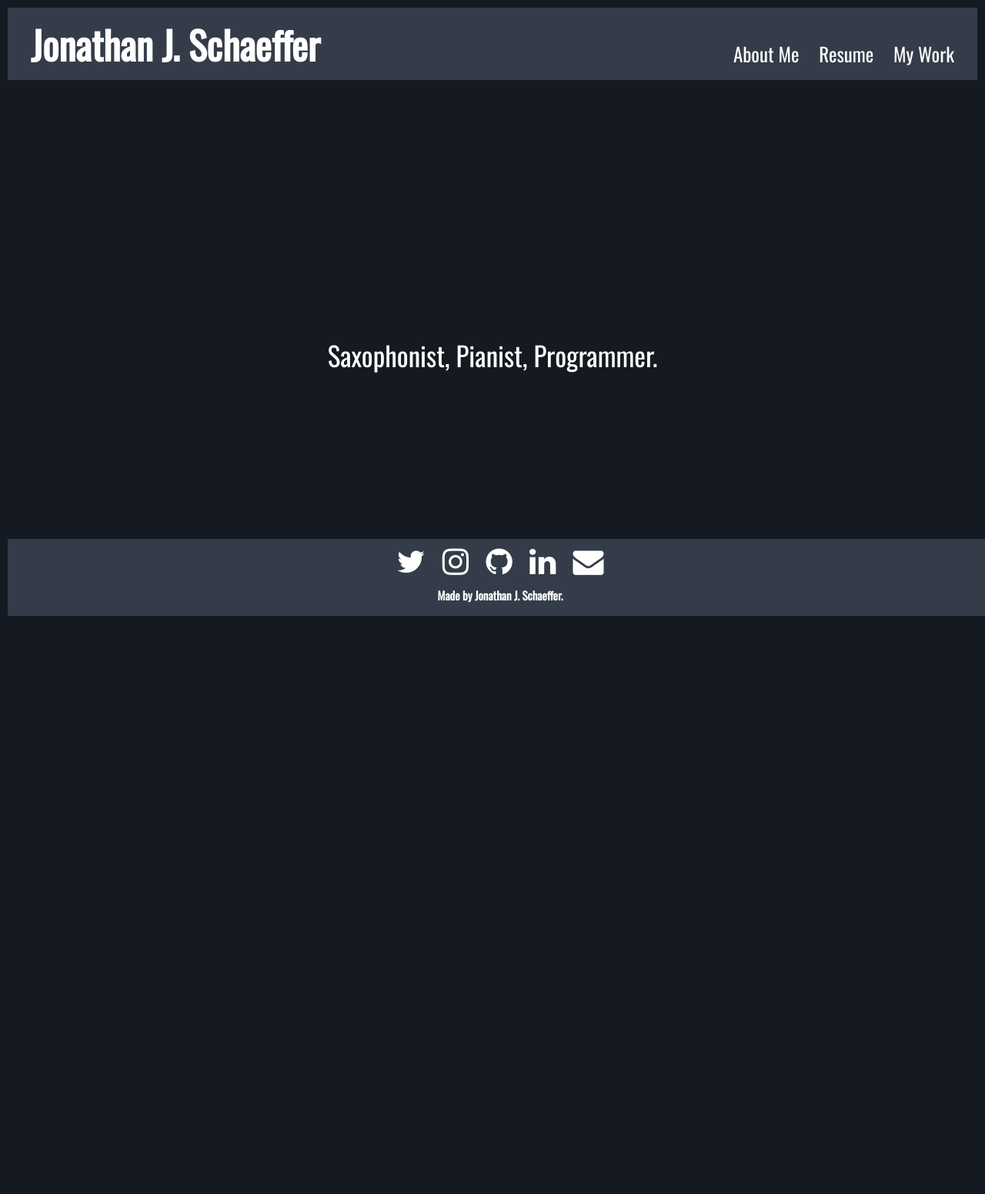
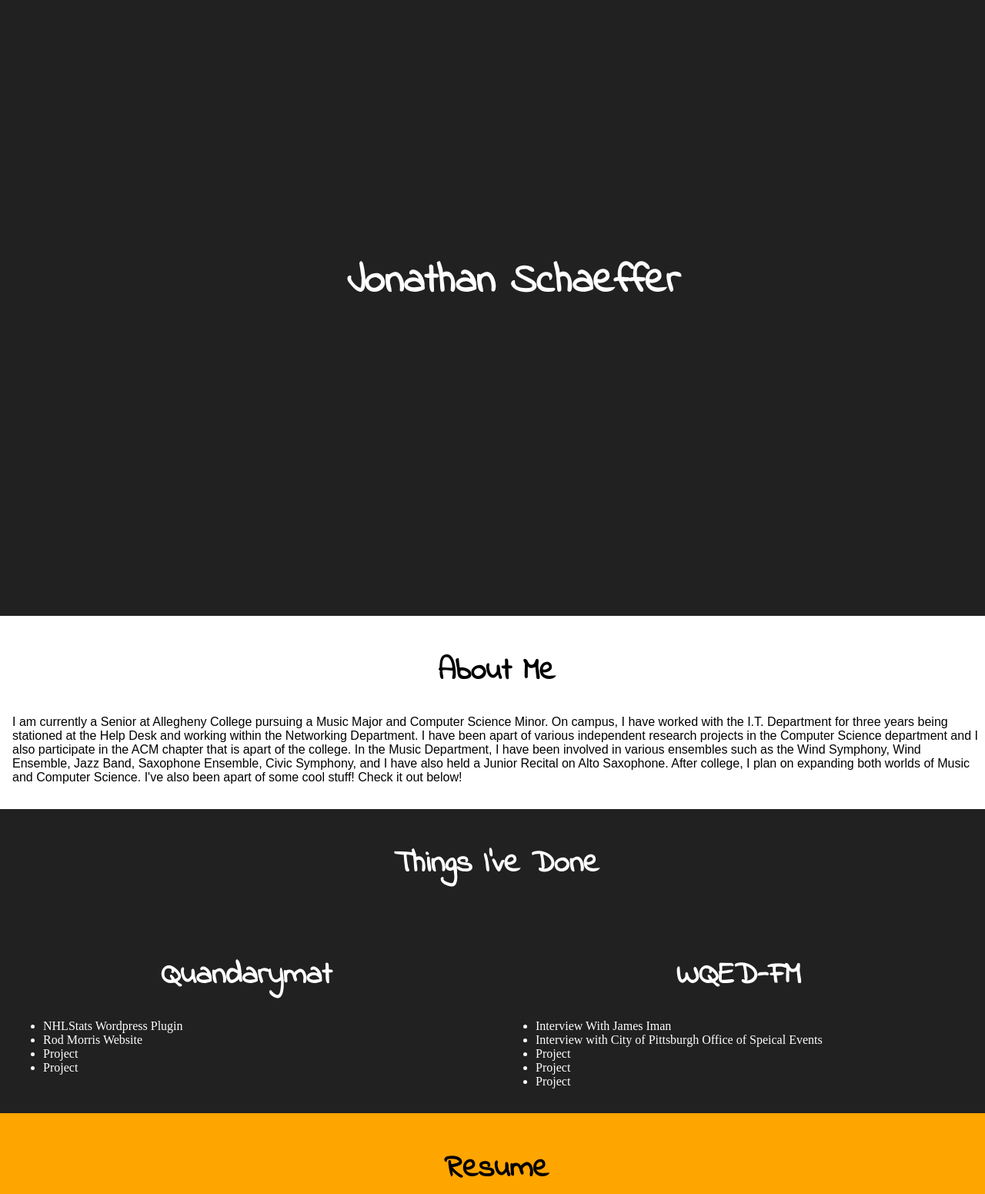
Before and after one commit to JonSchaeffer/JonSchaeffer.github.io, a plain HTML site: page index.html in a window 1280 px wide. Shown: the top 1551 px of the page at 77% size. Before the commit the page ends 910 px from the top, so only its background shows below. Drawn offline with nearby package versions, Linux system fonts and the light colour scheme; a web font is replaced by a local one.

Commit message:
Did lots of things.

```diff
--- a/assets/main.css
+++ b/assets/main.css
@@ -1,161 +1,149 @@
-@import url('https://fonts.googleapis.com/css?family=Oswald');
+/*
+Built using CSS grid.
 
-html, body {
-font-family: Oswald;
+Table of Contents:
+1. CSS Grid configuration
+2. Header alterations
+3. Paragraph alterations
+4. List alternations
+5. A href alternations
+
+*/
+
+/* 1. CSS Grid configuration */
+* {box-sizing: border-box;}
+.wrapper {
+  max-width: 100;
+  margin: 0 auto;
+}
+.wrapper > div {
+  padding: 1em;
+}.wrapper {
+  display: grid;
+  grid-template-columns: repeat(3, 1fr);
+  grid-auto-rows: minmax(auto, auto);
+}
+.header {
+  grid-column: 1/4;
+  grid-row: 1;
+}
+.body {
+  grid-column: 1 / 4;
+  grid-row: 2;
+  height: 100vh;
+  background-color: #212121;
+}
+.aboutMe{
+  grid-column: 1 / 4;
+  grid-row: 3;
+}
+.thingsIveDone{
+  grid-column: 1 / 4;
+  grid-row: 4;
+  background-color: #212121;
+}
+.myWorkCol1 {
+  grid-column: 1;
+  grid-row: 5;
+  width: 50vw;
+  background-color: #212121;
+}
+.myWorkCol2 {
+  grid-column: 2;
+  grid-row: 5;
+  width: 50vw;
+  background-color: #212121;
+}
+.resumeHead{
+  grid-column: 1 / 4;
+  grid-row: 6;
+  background-color: orange;
+}
+.resumeLeft{
+  grid-column: 1;
+  grid-row: 7;
+  width: 20vh;
+  background-color: red;
+}
+.resumeRight{
+  grid-column: 2;
+  grid-row: 7;
+  width: 80vh;
+  background-color: purple;
+}
+.footer {
+  grid-column: 1 / 4;
+  grid-row: 8;
+  background-color: #212121;
+}
+html,body{
+  margin: 0;
   height: 100%;
-margin: 0;
-padding: 0;
-background-color: #151921;
 }
-
-#container {
-  min-height: 100%;
+.content{
+  min-height: calc(100vh - 70px);
+}
+.center {
+    height: 100%;
     position: relative;
 }
 
-header{
-  background-color: #343c49;
-  padding: 10px;
-
+.center h1 {
+    margin: 0;
+    position: absolute;
+    top: 45%;
+    left: 50%;
+    transform: translate(-45%, -45%);
+    font-family: 'Indie Flower', cursive;
+    color: #ffffff;
+    font-size: 40pt;
+}
+.centerHead{
+  text-align: center;
+  font-family: 'Indie Flower', cursive;
+  font-size: 30pt;
 }
 
-body{
-  background-color: #151921;
-  padding: 10px;
-  padding-bottom: 100px;
+.footer a{
+  text-decoration: none;
+  color: #ffffff
 }
 
-
-footer{
-  position: absolute;
-  bottom: 0;
-  width: 100%;
-  height: 100px;
-  background-color: #343c49;
-}
-
-#divPush{
-  height: 100px;
-
-}
-
-
-
-h1{
-  font-size: 40px;
+.footer ul{
   text-align: center;
 }
 
-h2.footer{
-  text-align: center;
-  color: white;
-  font-size: 15px;
+.footer li{
+  display: inline;
+  padding: 16px;
 }
 
-p.index-body{
+.footer h1{
   text-align: center;
-  position: absolute;
-  top: 50%;
-  transform: translateY(-50%);
-  left: 50%;
-  transform: translateX(-50%);
-  font-size: 20px;
-  color: white;
-
-}
-
-p.about{
-  padding: 5px;
-  font-size: 16px;
   color: white;
 }
 
-ul.menu{
-  padding: 0;
-  display: block;
-  text-align: center;
-
-
+.thingsIveDone h1{
+  color: white;
 }
-ul.menu li{
-  display: inline-block;
-  float: none;
-  padding: 10px;
-
+.myWorkCol1 h1{
+  color: white;
+}
+.myWorkCol2 h1{
+  color: white;
 }
 
-ul.mywork{
-  padding-top: 10px;
-  padding-left: 10px;
-  list-style-type: none;
-}
-ul.mywork li{
-  padding-bottom: 10px;
-}
-
-ul.footer-menu{
-  padding: 0;
-  font-size: 10px;
-  display: block;
-  text-align: center;
-}
-
-ul.footer-menu li{
-  display: inline-block;
-  float: none;
-  padding-left: 10px;
-  padding-right: 10px;
-}
-
-a {
+.myWorkCol1 a{
   text-decoration: none;
   color: white;
 }
-
-@media screen and (min-width: 750px){
-
-  h1{
-    font-size: 50px;
-    margin-left: 20px;
-
-    display: inline;
+.myWorkCol1 li{
+  color: white;
 }
-
-  p.index-body{
-    text-align: center;
-    position: absolute;
-    top: 50%;
-    transform: translateY(-50%);
-    left: 50%;
-    transform: translateX(-50%);
-    font-size: 35px;
+.myWorkCol2 a{
+  text-decoration: none;
   color: white;
-
 }
-
-  ul.menu{
-
-    display: inline-block;
-    text-align: right;
-    float: right;
-    margin-right: 10px;
-    margin-top: 31px;
-
-
+.myWorkCol2 li{
+  color: white;
 }
-  ul.menu li{
-    font-size: 25px;
-    display: inline;
-    list-style: none;
-
-  }
-
-  p.about{
-    padding: 10px;
-    font-size: 20px;
-    color: white;
-    margin-left: 10px;
-    margin-right: 10px;
-  }
-
-}
--- a/index.html
+++ b/index.html
@@ -1,34 +1,71 @@
 <!DOCTYPE HTML>
 <html>
   <head>
-    <title> Jonathan Schaeffer </title>
+    <title> Jonathan Schaeffer</title>
     <meta charset="utf-8" />
 		<meta name="viewport" content="width=device-width, initial-scale=1" />
 		<link rel="stylesheet" href="/assets/main.css"/>
     <link rel="stylesheet" href="/font-awesome/css/font-awesome.min.css">
+    <link href="https://fonts.googleapis.com/css?family=Indie+Flower" rel="stylesheet">
+    <link href="https://fonts.googleapis.com/css?family=Encode+Sans+Semi+Expanded" rel="stylesheet">
   </head>
-    <!--Header-->
-    <header>
-        <h1> <a href="index">Jonathan J. Schaeffer </a></h1>
-            <ul class="menu">
-              <li> <a href="aboutme"> About Me </a></li>
-              <li> <a href="/assets/resume.pdf" target="_blank">Resume </a></li>
-              <li> <a href="mywork">My Work </a></li>
-            </ul>
-    </header>
+  <body>
+    <div class="wrapper">
             <!--Body-->
-    <body>
-    <p class="index-body"> Saxophonist, Pianist, Programmer. </p>
-    </body>
+      <div class="body">
+        <div class="center">
+    <h1>Jonathan Schaeffer</h1></br>
+  </div>
+  </div>
+  <div class="aboutMe">
+    <h1 class="centerHead">About Me</h1>
+    <p style="font-family: 'Encode Sans Semi Expanded', sans-serif;">I am currently a Senior at Allegheny College pursuing a Music Major and Computer Science Minor. On campus, I have worked with the
+    I.T. Department for three years being stationed at the Help Desk and working within the Networking Department. I have been apart of various
+  independent research projects in the Computer Science department and I also participate in the ACM chapter that is apart of the college.
+  In the Music Department, I have been involved in various ensembles such as the Wind Symphony, Wind Ensemble, Jazz Band, Saxophone Ensemble,
+  Civic Symphony, and I have also held a Junior Recital on Alto Saxophone. After college, I plan on expanding both worlds of Music and Computer Science.
+  I've also been apart of some cool stuff! Check it out below!</p>
+  </div>
+<!-- My Work -->
+    <div class="thingsIveDone">
+      <h1 class="centerHead">Things I've Done</h1>
+    </div>
+    <div class="myWorkCol1">
+      <h1 class="centerHead">Quandarymat</h1>
+      <ul>
+        <li><a href="">NHLStats Wordpress Plugin</a></li>
+        <li><a href="">Rod Morris Website</li>
+        <li>Project</li>
+        <li>Project</li>
+      </ul>
+    </div>
+    <div class="myWorkCol2">
+      <h1 class="centerHead">WQED-FM</h1>
+      <ul>
+        <li><a href="https://www.wqed.org/fm/podcasts/voice-arts/james-iman-3">Interview With James Iman</a></li>
+        <li><a href="https://www.wqed.org/fm/podcasts/voice-arts/brian-katze-and-maurice-matthews-bach-beethoven-and-brunch-2018">Interview with City of Pittsburgh Office of Speical Events</a></li>
+        <li>Project</li>
+        <li>Project</li>
+        <li>Project</li>
+      </ul>
+    </div>
+    <div class="resumeHead">
+      <h1 class="centerHead">Resume</h1>
+    </div>
+    <div class="resumeLeft">
+    </div>
+    <div class="resumeRight">
+    </div>
     <!--Footer-->
-    <footer>
-    <ul class="footer-menu">
+      <div class="footer">
+    <ul>
         <li><a href="https://twitter.com/schaefferjj" target="_blank"><i class="fa fa-twitter fa-4x"></a></i></li>
         <li><a href="https://www.instagram.com/schaefferjj/" target="_blank"><i class="fa fa-instagram fa-4x"></a></i></li>
         <li><a href="https://github.com/jonschaeffer" target="_blank"<i class="fa fa-github fa-4x"></a></i></li>
         <li><a href="www.linkedin.com/in/jonathan-schaeffer-aa3739109/" target="_blank"<i class="fa fa-linkedin fa-4x"></a></i></li>
         <li><a href="mailto:jschaeffer97@gmail.com" target="_top"><i class="fa fa-envelope fa-4x"></a></i></li>
       </ul>
-      <h2 class="footer">Made by Jonathan J. Schaeffer.</h2>
-    </footer>
+      <h1>Made by Jonathan J. Schaeffer.</h2>
+  </div>
+</body>
 </html>
```
Lines whose indentation alone changed are shown as unchanged.
